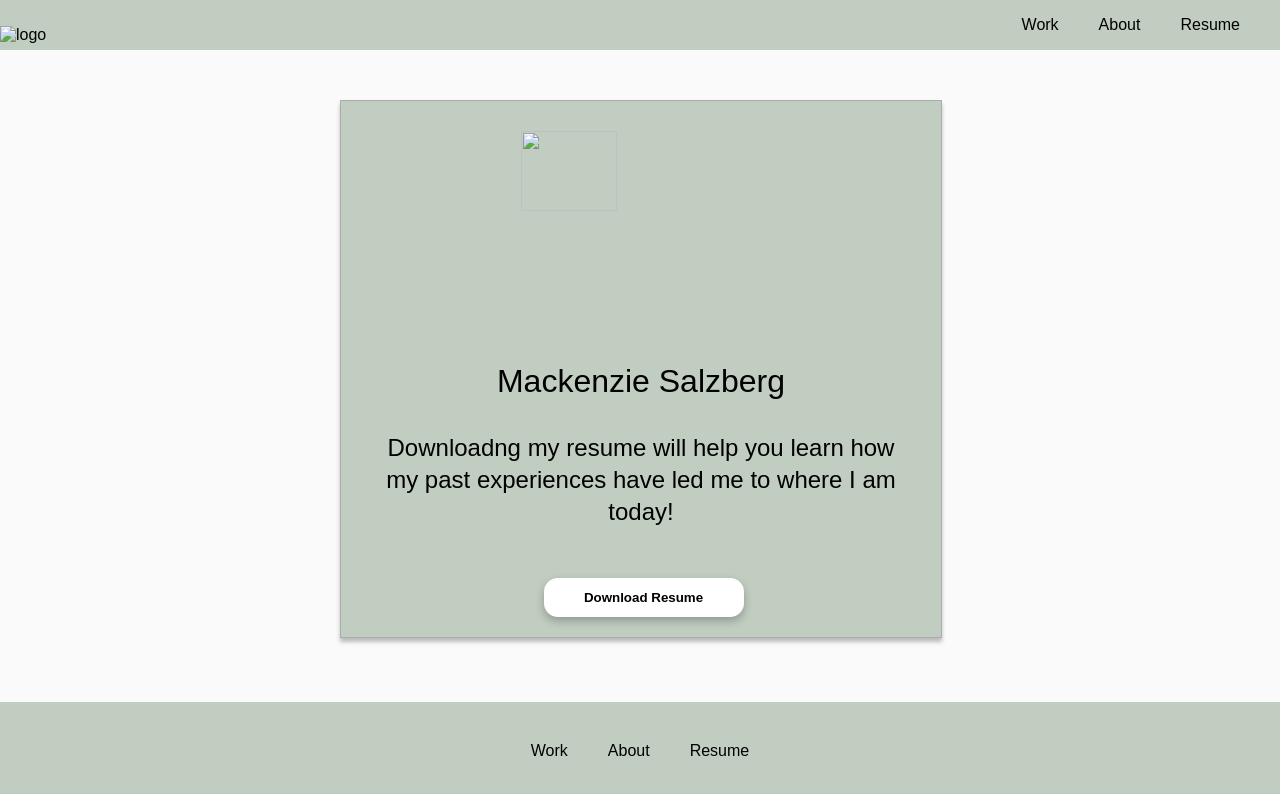
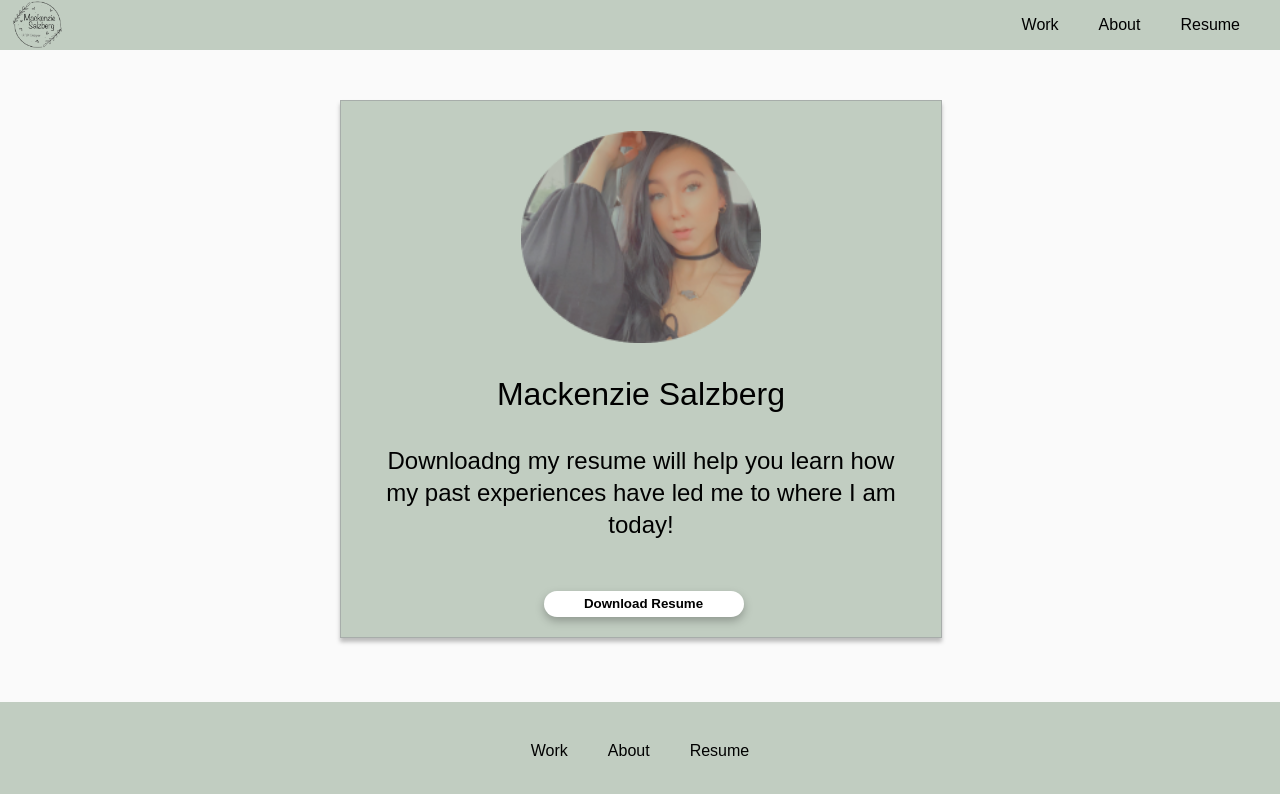
Before and after one commit to mackenzie-salzberg/UX_UI_HW_17, a plain HTML site: page index.html in a window 1280 px wide. Drawn offline with Linux system fonts and the light colour scheme; the site is published under a folder, as on GitHub Pages, so addresses that start at the root find nothing.

Commit message:
removing slash

```diff
--- a/index.html
+++ b/index.html
@@ -12,7 +12,7 @@
 
      <header class="header">
         <div class= "logo ">
-           <img  src="/images/Logo.png" class="image" alt="logo"/>
+           <img  src="images/Logo.png" class="image" alt="logo"/>
         </div>
         <nav>
             <ul>
@@ -26,7 +26,7 @@
      </header>
 
          <div class="box">
-            <img  src="/images/Profile Picture.png" alt=""/>
+            <img  src="images/Profile Picture.png" alt=""/>
             <h1>Mackenzie Salzberg</h1>
             <p>Downloadng my resume will help you learn how my past experiences have led me to where I am today!</p>
             <Button  type="submit" >Download Resume</Button>
```
